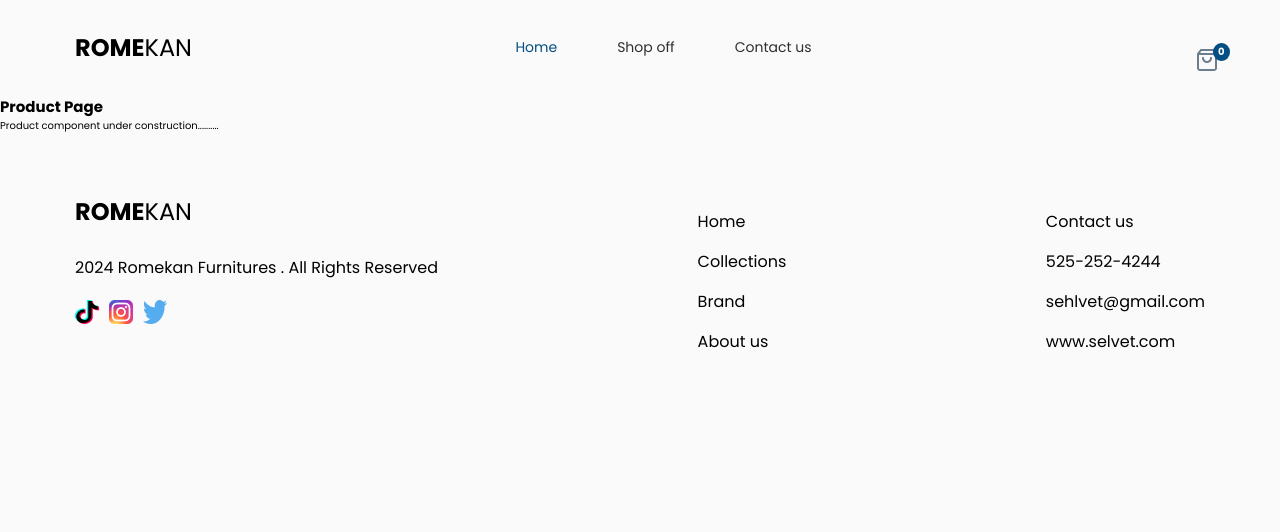
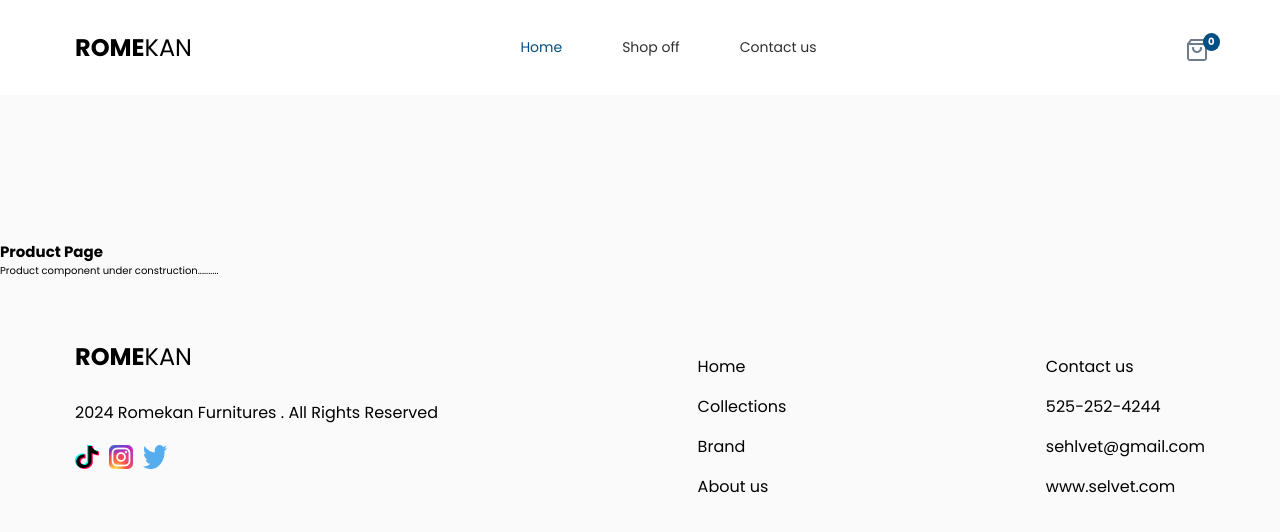
Before and after one commit to jubrealguy/shopping-app, a React (Create React App) app: page /product in a window 1280 px wide. Shown: the top 532 px of the page. Built offline with nearby package versions, Linux system fonts and the light colour scheme.

Commit message:
did lots of functionalities

```diff
--- a/src/App.css
+++ b/src/App.css
@@ -31,6 +31,14 @@
   justify-content: space-between;
   align-items: center;
   padding: 3rem 7.5rem;
+  position: fixed;
+  background: #ffffff;
+  width: 100%;
+  z-index: 1000;
+}
+
+.home {
+  padding-top: 12rem;
 }
 
 .header__primary {
@@ -85,6 +93,8 @@
 .header__icons--cart {
   position: relative;
   text-decoration: none;
+  margin-bottom: 2rem;
+  margin-left: -2rem;
 }
 
 .header__icons--cart img {
@@ -323,6 +333,10 @@
 }
 
 .card {
+  position: relative;
+}
+
+.card-link {
   text-decoration: none;
   color: inherit;
 }
@@ -400,6 +414,10 @@
 .card-carting {
   margin-left: auto;
   width: 2.4rem;
+  z-index: 100;
+  display: flex;
+  justify-content: flex-end;
+  margin-top: -3rem;
 }
 
 @media screen and (max-width: 768px) {
--- a/src/App.js
+++ b/src/App.js
@@ -13,12 +13,14 @@
     <div className="App">
       <NumProvider>
         <Header />
-          <Routes>
+        <div className='home'>
+        <Routes>
             <Route path='/*' element={<HomePage />}></Route>
             <Route path='/cart' element={<Cart />}></Route>
             <Route path='/cart/checkout' element={<Checkout />}></Route>
             <Route path='/product' element={<Product />}></Route>
           </Routes>
+        </div>
         <Footer />
       </NumProvider>
     </div>
--- a/src/components/Chairs.js
+++ b/src/components/Chairs.js
@@ -1,8 +1,7 @@
 import React, { useContext, useState, useEffect } from 'react';
 import { Link } from 'react-router-dom';
-import add_cart from "../img/add_cart.png"
+import add_cart from "../img/add_cart.png";
 import NumContext from './NumContext';
-
 
 const Chairs = () => {
   const { num, setNum } = useContext(NumContext);
@@ -10,17 +9,21 @@
   const [loading, setLoading] = useState(true);
   const [error, setError] = useState(null);
 
+  const addCart = (e) => {
+    e.stopPropagation();
+    setNum(num + 1);
+  };
+
   useEffect(() => {
     const fetchData = async () => {
       try {
-        const url = 'https://timbu-get-all-products.reavdev.workers.dev/?organization_id=9dc83d54958d4e28a313c2bd154b1379&reverse_sort=false&page=1&size=10&Appid=UBB2UMUP2FSHXH1&Apikey=0a067da6325d42b996d4c5be95eb034a20240713164907481886'
+        const url = 'https://timbu-get-all-products.reavdev.workers.dev/?organization_id=9dc83d54958d4e28a313c2bd154b1379&reverse_sort=false&page=1&size=10&Appid=UBB2UMUP2FSHXH1&Apikey=0a067da6325d42b996d4c5be95eb034a20240713164907481886';
         const response = await fetch(url);
         if (!response.ok) {
           throw new Error('Network response was not ok');
         }
         const result = await response.json();
         setData(result.items);
-        console.log(result.items)
         setLoading(false);
       } catch (error) {
         setError(error);
@@ -37,7 +40,8 @@
         {data.map((chair) => {
           const imageUrl = chair.photos && chair.photos.length > 0 ? `https://api.timbu.cloud/images/${chair.photos[0].url}` : null;
           return (
-                    <Link to="/product" key={chair.unique_id} className="card">
+            <div key={chair.unique_id} className="card">
+              <Link to="/product" className="card-link">
                 <img src={imageUrl} alt="" className="card-img" />
                 <p className="card-title">{chair.name}</p>
                 <div className="card-price">
@@ -45,14 +49,20 @@
                     <span className="card-price-1">${chair.current_price[0].USD[1]}</span>
                     <span className="card-price-2">${chair.current_price[0].USD[0]}</span>
                   </p>
-                            <img src={add_cart} alt="" className="card-carting" onClick={() => setNum(num + 1)} />
                 </div>
               </Link>
+              <img
+                src={add_cart}
+                alt=""
+                className="card-carting"
+                onClick={addCart}
+              />
+            </div>
           )
         })}
       </div>
     </React.Fragment>
-    )
+  );
 }
 
-export default Chairs
+export default Chairs;
--- a/src/components/ProductPage.js
+++ b/src/components/ProductPage.js
@@ -1,6 +1,6 @@
 const Product = () => {
     return (
-        <div>
+        <div className="home">
             <h2>Product Page</h2>
             <p>Product component under construction..........</p>
         </div>
```
Also changed, not shown: src/components/Cart.js (indentation only). Lines whose indentation alone changed are shown as unchanged.
